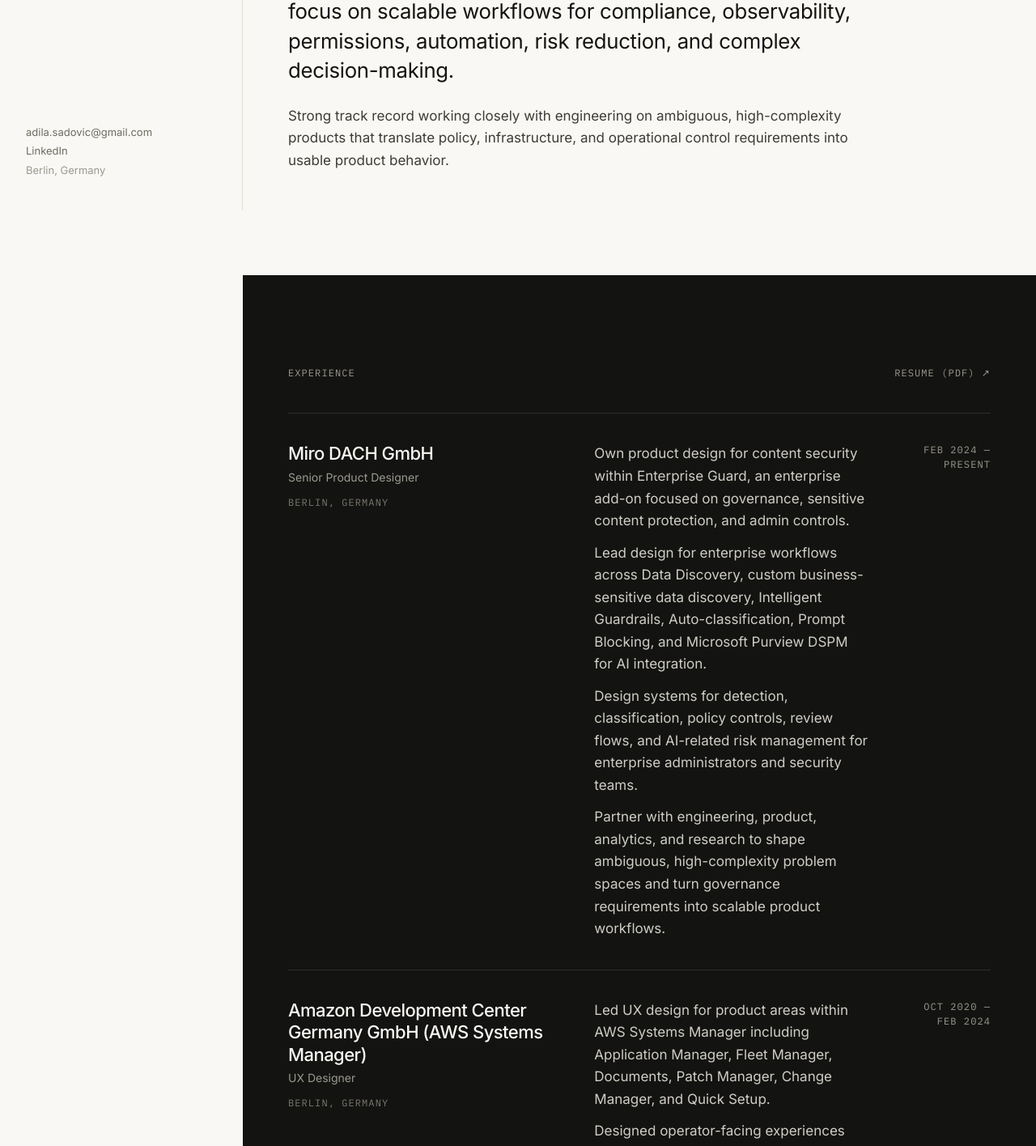
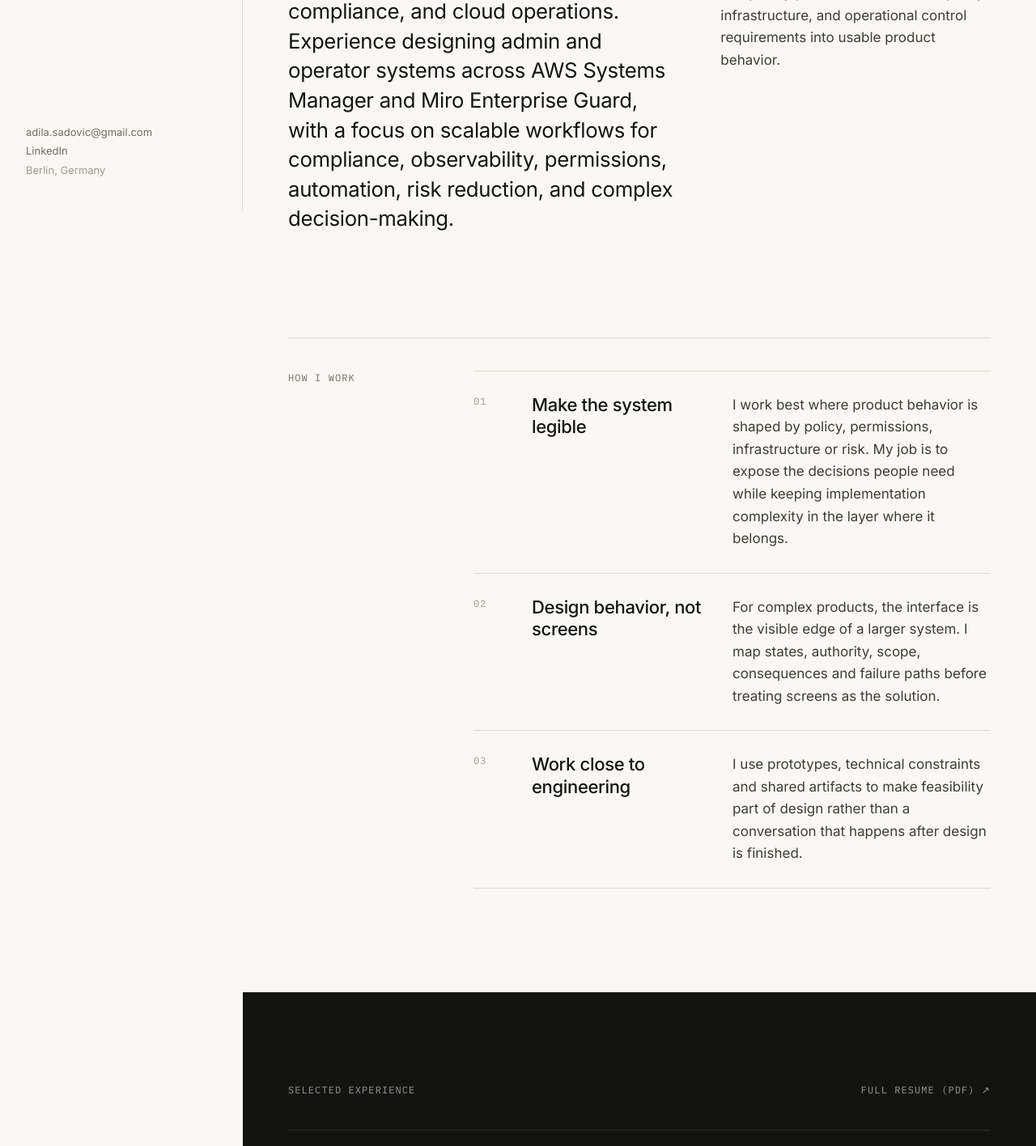
Before and after one commit to adilasadovic-fl/portfolio, a Next.js app: page /about in a window 1280 px wide. Shown: the part 540-1956 px from the top of the page at 81% size. Built offline with nearby package versions, Linux system fonts and the light colour scheme.

Commit message:
Reframe About page around design practice

```diff
--- a/src/app/about/page.tsx
+++ b/src/app/about/page.tsx
@@ -2,112 +2,24 @@ import type { Metadata } from "next";
 import { Container } from "@/components/layout";
 import { experience, patent, site, skills } from "@/content/site";
 
-export const metadata: Metadata = {
-  title: "About",
-  description: site.summary[0],
-  alternates: { canonical: "/about" },
-};
+export const metadata: Metadata = { title: "About", description: site.summary[0], alternates: { canonical: "/about" } };
+
+const principles = [
+  ["Make the system legible", "I work best where product behavior is shaped by policy, permissions, infrastructure or risk. My job is to expose the decisions people need while keeping implementation complexity in the layer where it belongs."],
+  ["Design behavior, not screens", "For complex products, the interface is the visible edge of a larger system. I map states, authority, scope, consequences and failure paths before treating screens as the solution."],
+  ["Work close to engineering", "I use prototypes, technical constraints and shared artifacts to make feasibility part of design rather than a conversation that happens after design is finished."],
+];
 
 export default function AboutPage() {
   return (
     <>
-      <section className="pt-16 lg:pt-28">
-        <Container>
-          <p className="label text-ink-muted">About</p>
-          <h1 className="mt-8 max-w-[20ch] text-title font-medium tracking-tight text-ink">
-            {site.positioning}
-          </h1>
-          <div className="measure-wide mt-8 space-y-6">
-            <p className="text-lead text-ink">{site.summary[0]}</p>
-            <p className="text-body text-ink-soft">{site.summary[1]}</p>
-          </div>
-        </Container>
-      </section>
+      <section className="pt-16 lg:pt-28"><Container><p className="label text-ink-muted">About</p><h1 className="mt-8 max-w-[18ch] text-title font-medium tracking-tight text-ink">I design the rules underneath complex products, then make them understandable.</h1><div className="mt-10 grid gap-8 lg:grid-cols-12 lg:gap-12"><p className="text-lead text-ink lg:col-span-7">{site.summary[0]}</p><p className="text-body text-ink-soft lg:col-span-5">{site.summary[1]}</p></div></Container></section>
 
-      <section aria-labelledby="experience" className="mt-24 bg-night py-20 lg:mt-32 lg:py-28">
-        <Container>
-          <div className="flex flex-wrap items-baseline justify-between gap-4">
-            <h2 id="experience" className="label text-[#9b998f]">
-              Experience
-            </h2>
-            <a
-              href={site.resume.href}
-              target="_blank"
-              rel="noreferrer"
-              className="label text-[#9b998f] transition-colors hover:text-paper"
-            >
-              Resume (PDF) ↗
-            </a>
-          </div>
+      <section aria-labelledby="practice" className="mt-24 lg:mt-32"><Container><div className="grid gap-10 border-t border-rule pt-10 lg:grid-cols-12 lg:gap-12"><div className="lg:col-span-3"><h2 id="practice" className="label text-ink-muted">How I work</h2></div><div className="lg:col-span-9"><div className="divide-y divide-rule border-y border-rule">{principles.map(([title, text], index) => <article key={title} className="grid gap-4 py-7 sm:grid-cols-[3rem_14rem_1fr] sm:gap-6"><span className="label text-ink-faint">0{index + 1}</span><h3 className="text-sub font-medium text-ink">{title}</h3><p className="text-body text-ink-soft">{text}</p></article>)}</div></div></div></Container></section>
 
-          <ol className="mt-10 border-t border-night-rule">
-            {experience.map((entry) => (
-              <li
-                key={entry.company}
-                className="grid gap-x-10 gap-y-4 border-b border-night-rule py-9 lg:grid-cols-12"
-              >
-                <div className="lg:col-span-5">
-                  <h3 className="text-sub font-medium tracking-tight text-paper">
-                    {entry.company}
-                  </h3>
-                  <p className="mt-1 text-[14px] text-[#9b998f]">{entry.role}</p>
-                  {entry.location ? (
-                    <p className="label mt-3 text-[#7a786f]">{entry.location}</p>
-                  ) : null}
-                </div>
+      <section aria-labelledby="experience" className="mt-24 bg-night py-20 lg:mt-32 lg:py-28"><Container><div className="flex flex-wrap items-baseline justify-between gap-4"><h2 id="experience" className="label text-[#9b998f]">Selected experience</h2><a href={site.resume.href} target="_blank" rel="noreferrer" className="label text-[#9b998f] transition-colors hover:text-paper">Full resume (PDF) ↗</a></div><ol className="mt-10 border-t border-night-rule">{experience.map((entry) => <li key={entry.company} className="grid gap-x-10 gap-y-5 border-b border-night-rule py-9 lg:grid-cols-12"><div className="lg:col-span-4"><h3 className="text-sub font-medium tracking-tight text-paper">{entry.company}</h3><p className="mt-1 text-[14px] text-[#9b998f]">{entry.role}</p></div><ul className="space-y-3 lg:col-span-6">{entry.points.slice(0, 2).map((point) => <li key={point} className="text-body text-[#cfcdc4]">{point}</li>)}</ul><p className="label text-[#9b998f] lg:col-span-2 lg:text-right">{entry.timeframe}</p></li>)}</ol></Container></section>
 
-                <ul className="space-y-3 lg:col-span-5">
-                  {entry.points.map((point) => (
-                    <li key={point} className="text-body text-[#cfcdc4]">
-                      {point}
-                    </li>
-                  ))}
-                </ul>
-
-                <p className="label text-[#9b998f] lg:col-span-2 lg:text-right">
-                  {entry.timeframe}
-                </p>
-              </li>
-            ))}
-          </ol>
-        </Container>
-      </section>
-
-      <section aria-labelledby="patent" className="mt-24 lg:mt-32">
-        <Container>
-          <div className="grid gap-10 border-t border-rule pt-10 lg:grid-cols-12 lg:gap-12">
-            <div className="lg:col-span-5">
-              <h2 id="patent" className="label text-ink-muted">
-                Patent
-              </h2>
-              <p className="mt-6 text-sub font-medium tracking-tight text-ink">
-                {patent.title}
-              </p>
-              <p className="mt-2 text-[14px] text-ink-muted">
-                {patent.id} · {patent.credit}
-              </p>
-            </div>
-            <p className="measure text-body text-ink-soft lg:col-span-7">{patent.note}</p>
-          </div>
-        </Container>
-      </section>
-
-      <section aria-labelledby="expertise" className="mt-24 lg:mt-32">
-        <Container>
-          <div className="grid gap-10 border-t border-rule pt-10 lg:grid-cols-12 lg:gap-12">
-            <h2 id="expertise" className="label text-ink-muted lg:col-span-5">
-              Areas of expertise
-            </h2>
-            <ul className="grid gap-x-10 gap-y-3 sm:grid-cols-2 lg:col-span-7">
-              {skills.map((skill) => (
-                <li key={skill} className="text-body text-ink-soft">
-                  {skill}
-                </li>
-              ))}
-            </ul>
-          </div>
-        </Container>
-      </section>
+      <section className="mt-24 lg:mt-32"><Container><div className="grid gap-12 border-t border-rule pt-10 lg:grid-cols-12"><div className="lg:col-span-5"><h2 className="label text-ink-muted">Depth</h2><p className="mt-6 text-sub font-medium text-ink">{patent.title}</p><p className="mt-2 text-[14px] text-ink-muted">{patent.id} · {patent.credit}</p><p className="measure mt-5 text-body text-ink-soft">{patent.note}</p></div><div className="lg:col-span-7"><h2 className="label text-ink-muted">Areas of expertise</h2><ul className="mt-6 grid border-t border-rule sm:grid-cols-2">{skills.slice(0, 10).map((skill) => <li key={skill} className="border-b border-rule py-3 text-body text-ink-soft">{skill}</li>)}</ul></div></div></Container></section>
     </>
   );
 }
```
